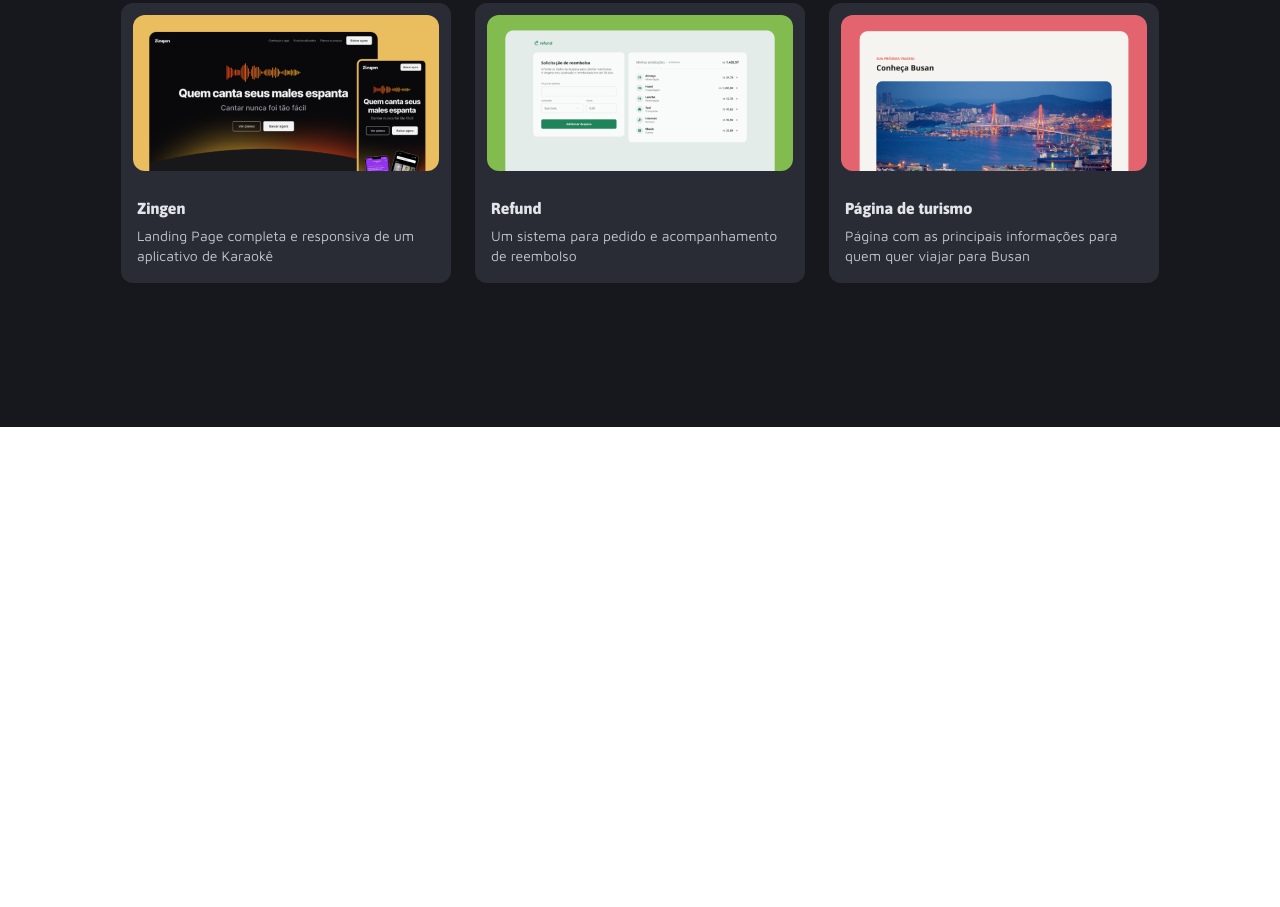
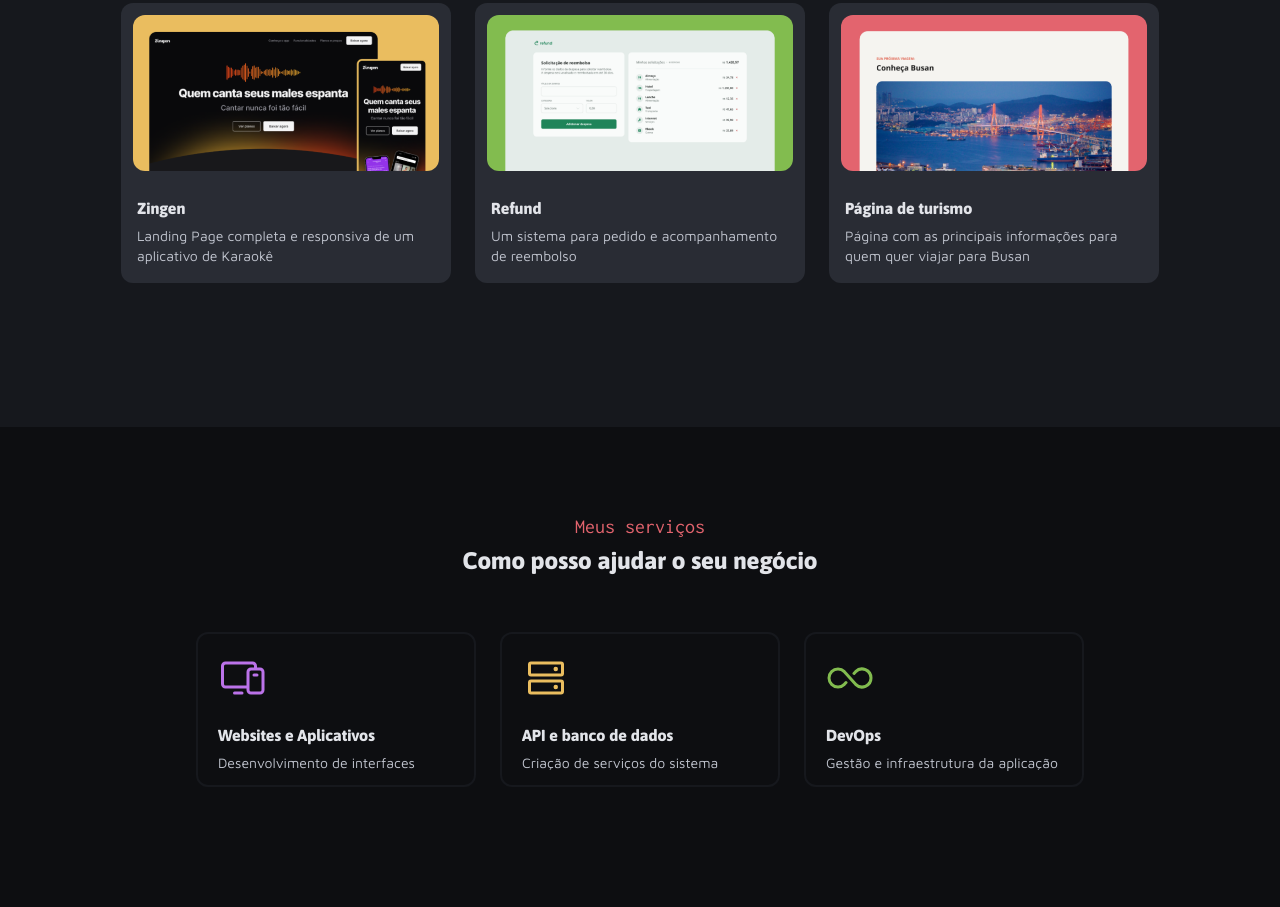
Before and after one commit to matbduarte/desafio_portfolio_dev, a plain HTML site: page index.html in a window 1280 px wide. Shown: the part 1240-2147 px from the top of the page. Before the commit the page ends 1667 px from the top, so only its background shows below. Drawn offline with Linux system fonts and the light colour scheme.

Commit message:
Created and finished my-services section

```diff
--- a/index.html
+++ b/index.html
@@ -23,7 +23,7 @@
           <span>e sou</span>
         </p>
         <p class="text-title-lg">Desenvolvedor Fullstack</p>
-        <p class="text-sm">Transformo necessidades em aplicações reais, evolventes e funcionais. Desenvolvo sistemas através da minha paixão pela tecnologia, contribuindo com soluções inovadoras e eficazes para desafios complexos.</p>
+        <p class="text-sm color-gray-300">Transformo necessidades em aplicações reais, evolventes e funcionais. Desenvolvo sistemas através da minha paixão pela tecnologia, contribuindo com soluções inovadoras e eficazes para desafios complexos.</p>
       </div>
 
       <div class="tags">
@@ -51,7 +51,7 @@
         <p class="text-subtitle color-red">Meu trabalho</p>
         <p class="text-title-md color-gray-100">Veja os projetos em destaque</p>
       </header>
-      <div class="cards">
+      <div class="project-cards">
         <div class="project-card">
           <img src="assets/images/Thumbnail_Project-01.png" alt="Travelgram project">
           <div class="project-description">
@@ -96,6 +96,36 @@
         </div>
       </div>
     </section>
+
+    <section class="my-services">
+      <header>
+        <p class="text-subtitle color-red">Meus serviços</p>
+        <p class="text-title-md color-gray-100">Como posso ajudar o seu negócio</p>
+      </header>
+      <div class="service-cards">
+        <div class="service-card">
+          <svg xmlns="http://www.w3.org/2000/svg" width="48" height="48" fill="var(--principal-color-purple)" viewBox="0 0 256 256"><path d="M224,72H208V64a24,24,0,0,0-24-24H40A24,24,0,0,0,16,64v96a24,24,0,0,0,24,24H152v8a24,24,0,0,0,24,24h48a24,24,0,0,0,24-24V96A24,24,0,0,0,224,72ZM40,168a8,8,0,0,1-8-8V64a8,8,0,0,1,8-8H184a8,8,0,0,1,8,8v8H176a24,24,0,0,0-24,24v72Zm192,24a8,8,0,0,1-8,8H176a8,8,0,0,1-8-8V96a8,8,0,0,1,8-8h48a8,8,0,0,1,8,8Zm-96,16a8,8,0,0,1-8,8H88a8,8,0,0,1,0-16h40A8,8,0,0,1,136,208Zm80-96a8,8,0,0,1-8,8H192a8,8,0,0,1,0-16h16A8,8,0,0,1,216,112Z"></path></svg>
+          <div>
+            <p class="text-title-sm color-gray-100">Websites e Aplicativos</p>
+            <p class="text-sm color-gray-200">Desenvolvimento de interfaces</p>
+          </div>
+        </div>
+        <div class="service-card">
+          <svg xmlns="http://www.w3.org/2000/svg" width="48" height="48" fill="var(--principal-color-yellow)" viewBox="0 0 256 256"><path d="M208,136H48a16,16,0,0,0-16,16v48a16,16,0,0,0,16,16H208a16,16,0,0,0,16-16V152A16,16,0,0,0,208,136Zm0,64H48V152H208v48Zm0-160H48A16,16,0,0,0,32,56v48a16,16,0,0,0,16,16H208a16,16,0,0,0,16-16V56A16,16,0,0,0,208,40Zm0,64H48V56H208v48ZM192,80a12,12,0,1,1-12-12A12,12,0,0,1,192,80Zm0,96a12,12,0,1,1-12-12A12,12,0,0,1,192,176Z"></path></svg>
+          <div>
+            <p class="text-title-sm color-gray-100">API e banco de dados</p>
+            <p class="text-sm color-gray-200">Criação de serviços do sistema</p>
+          </div>
+        </div>
+        <div class="service-card">
+          <svg xmlns="http://www.w3.org/2000/svg" width="48" height="48" fill="var(--principal-color-green)" viewBox="0 0 256 256"><path d="M248,128a56,56,0,0,1-95.6,39.6l-.33-.35L92.12,99.55a40,40,0,1,0,0,56.9l8.52-9.62a8,8,0,1,1,12,10.61l-8.69,9.81-.33.35a56,56,0,1,1,0-79.2l.33.35,59.95,67.7a40,40,0,1,0,0-56.9l-8.52,9.62a8,8,0,1,1-12-10.61l8.69-9.81.33-.35A56,56,0,0,1,248,128Z"></path></svg>
+          <div>
+            <p class="text-title-sm color-gray-100">DevOps</p>
+            <p class="text-sm color-gray-200">Gestão e infraestrutura da aplicação</p>
+          </div>
+        </div>
+      </div>
+    </section>
   </main>
 </body>
 </html>
--- a/styles/index.css
+++ b/styles/index.css
@@ -2,3 +2,4 @@
 @import url(utility.css);
 @import url(intro.css);
 @import url(my-work.css);
+@import url(my-services.css);
--- /dev/null
+++ b/styles/my-services.css
@@ -0,0 +1,40 @@
+.my-services {
+  background-color: var(--base-color-gray-600);
+  height: 480px;
+
+  display: flex;
+  flex-direction: column;
+  align-items: center;
+
+  header {
+    margin-top: 88px;
+    margin-bottom: 56px;
+    text-align: center;
+
+    p:nth-child(1) {
+      margin-bottom: 8px;
+    }
+  }
+
+  .service-cards {
+    display: grid;
+    grid-template-columns: repeat(3, 1fr);
+    gap: 24px;
+
+    .service-card {
+      width: 280px;
+      height: 155px;
+      border: 2px solid var(--base-color-gray-500);
+      border-radius: 12px;
+      padding: 20px;
+
+      svg {
+        margin-bottom: 20px;
+      }
+
+      div p:nth-child(1) {
+        margin-bottom: 8px;
+      }
+    }
+  }
+}
--- a/styles/my-work.css
+++ b/styles/my-work.css
@@ -16,7 +16,7 @@
     }
   }
 
-  .cards {
+  .project-cards {
     display: grid;
     grid-template-columns: repeat(3, 1fr);
     grid-template-rows: repeat(2, 1fr);
--- a/styles/utility.css
+++ b/styles/utility.css
@@ -21,7 +21,6 @@
 
 .text-sm {
   font: var(--text-sm);
-  color: var(--base-color-gray-300);
 }
 
 .color-red {
@@ -35,3 +34,7 @@
 .color-gray-200 {
   color: var(--base-color-gray-200);
 }
+
+.color-gray-300 {
+  color: var(--base-color-gray-300);
+}
```
